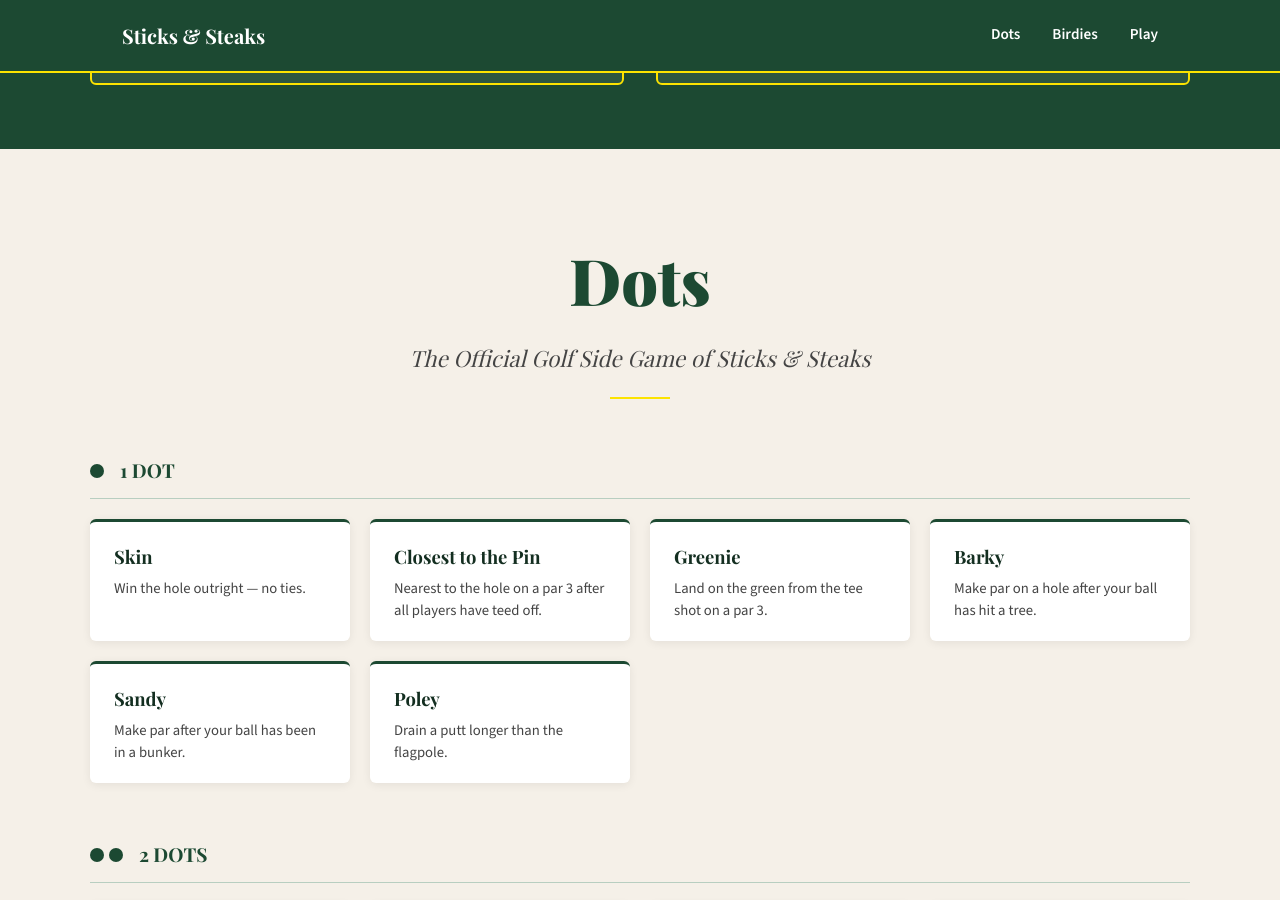
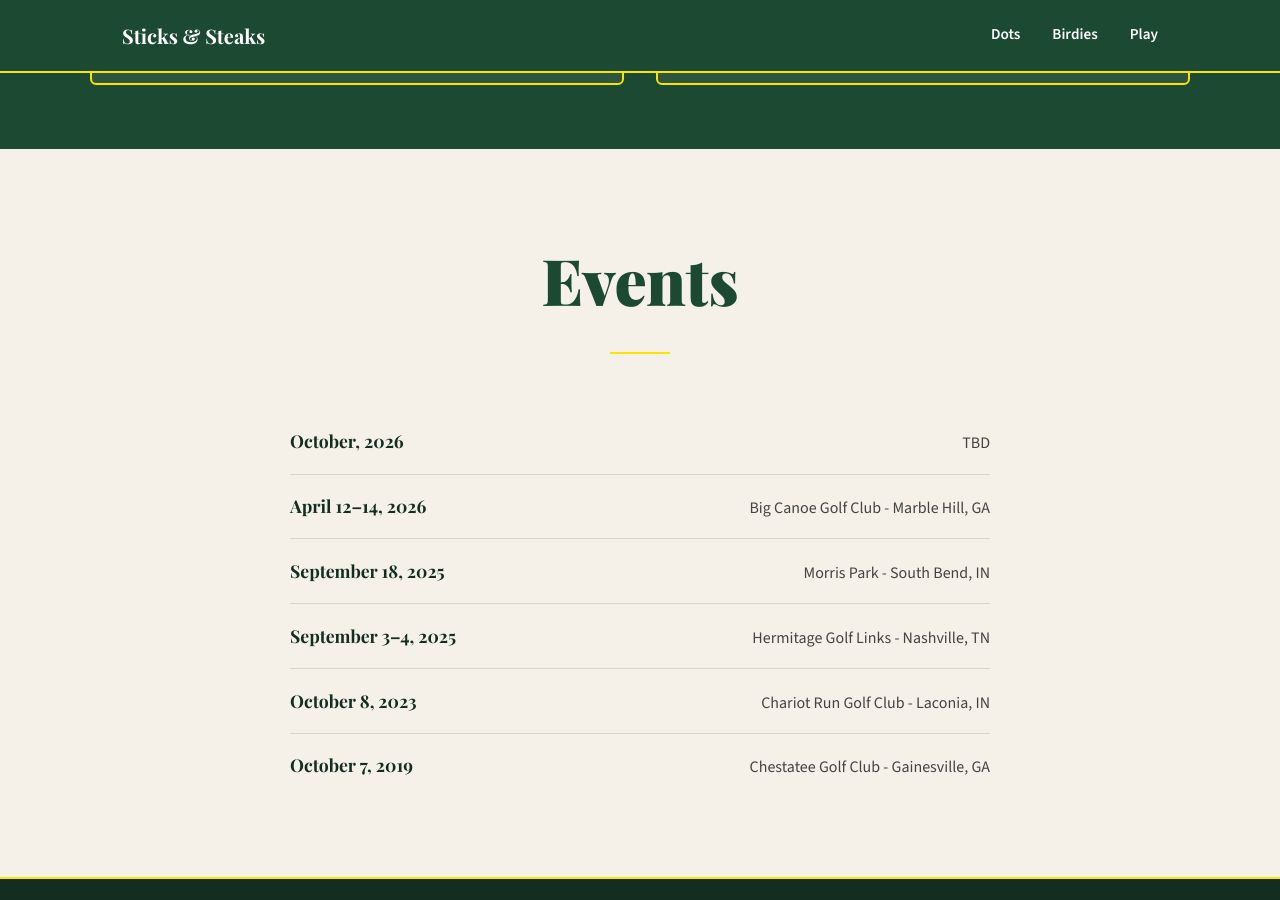
Before and after one commit to jcornelius/dots, a Jekyll site: the page built from index.html, in a window 1280 px wide and 900 px high, scrolled down 1562 px. Built offline with Jekyll 4.4.1, drawn with Linux system fonts in a browser that asks for light colours; some web fonts are replaced; some of the changed text lies outside the part shown.

Commit message:
Add active nav highlighting and Events section (#5)
* Add active nav highlighting, Events section styling, and nav fixes

- Use Jekyll page.url to apply navbar-link--active on the current page
- Remove duplicate hardcoded navbar from play.html (also fixes broken Dots link)
- Add styled Events section to home page with Playfair dates and location rows

Co-Authored-By: Claude Sonnet 4.6 <noreply@anthropic.com>

* Add dots.html page with full Dots game content

Co-Authored-By: Claude Sonnet 4.6 <noreply@anthropic.com>

---------

Co-authored-by: Claude Sonnet 4.6 <noreply@anthropic.com>

```diff
--- a/_layouts/default.html
+++ b/_layouts/default.html
@@ -18,9 +18,9 @@
   <div class="navbar-inner">
     <a href="/" class="navbar-brand">Sticks & Steaks</a>
     <div class="navbar-links">
-      <a href="/" class="navbar-link">Dots</a>
-      <a href="/birdies/" class="navbar-link">Birdies</a>
-      <a href="/play/" class="navbar-link">Play</a>
+      <a href="/dots/" class="navbar-link{% if page.url == '/dots/' %} navbar-link--active{% endif %}">Dots</a>
+      <a href="/birdies/" class="navbar-link{% if page.url == '/birdies/' %} navbar-link--active{% endif %}">Birdies</a>
+      <a href="/play/" class="navbar-link{% if page.url == '/play/' %} navbar-link--active{% endif %}">Play</a>
     </div>
   </div>
 </nav>
--- a/assets/css/main.css
+++ b/assets/css/main.css
@@ -212,6 +212,58 @@ body {
 
 @media (max-width: 640px) {
   .charter-inner { grid-template-columns: 1fr; }
+}
+
+/* ── Events Section ───────────────────────────────────────── */
+
+.events-section {
+  background: var(--cream);
+  padding: 5rem 2rem;
+}
+
+.events-inner {
+  max-width: 700px;
+  margin: 0 auto;
+}
+
+.events-list {
+  list-style: none;
+  padding: 0;
+  margin: 0;
+}
+
+.event-item {
+  display: flex;
+  align-items: baseline;
+  justify-content: space-between;
+  gap: 1.5rem;
+  padding: 1.1rem 0;
+  border-bottom: 1px solid rgba(28, 73, 50, 0.15);
+}
+
+.event-item:last-child {
+  border-bottom: none;
+}
+
+.event-date {
+  font-family: "Playfair Display", Georgia, serif;
+  font-size: 1.1rem;
+  font-weight: 700;
+  color: var(--green-dark);
+}
+
+.event-location {
+  font-family: "Source Sans 3", sans-serif;
+  font-size: 1rem;
+  color: var(--text-mid);
+  text-align: right;
+  white-space: nowrap;
+}
+
+@media (max-width: 480px) {
+  .events-section { padding: 3.5rem 1.25rem; }
+  .event-item { flex-direction: column; gap: 0.2rem; }
+  .event-location { text-align: left; }
 }
 
 /* ── Dots Section ─────────────────────────────────────────── */
--- a/index.html
+++ b/index.html
@@ -40,141 +40,38 @@ description: "don't threaten us with a good time"
   </div>
 </section>
 
-<!-- ── Dots Section ──────────────────────────────────────── -->
-<section class="dots-section">
-
-  <div class="section-header">
-    <h2 class="section-title">Dots</h2>
-    <p class="section-subtitle">The Official Golf Side Game of Sticks &amp; Steaks</p>
-    <hr class="section-rule">
+<!-- ── Events Section ──────────────────────────────────── -->
+<section class="events-section">
+  <div class="events-inner">
+    <div class="section-header">
+      <h2 class="section-title">Events</h2>
+      <hr class="section-rule">
+    </div>
+    <ul class="events-list">
+      <li class="event-item">
+        <span class="event-date">October, 2026</span>
+        <span class="event-location">TBD</span>
+      </li>
+      <li class="event-item">
+        <span class="event-date">April 12–14, 2026</span>
+        <span class="event-location">Big Canoe Golf Club - Marble Hill, GA</span>
+      </li>
+      <li class="event-item">
+        <span class="event-date">September 18, 2025</span>
+        <span class="event-location">Morris Park - South Bend, IN</span>
+      </li>
+      <li class="event-item">
+        <span class="event-date">September 3–4, 2025</span>
+        <span class="event-location">Hermitage Golf Links - Nashville, TN</span>
+      </li>
+      <li class="event-item">
+        <span class="event-date">October 8, 2023</span>
+        <span class="event-location">Chariot Run Golf Club - Laconia, IN</span>
+      </li>
+      <li class="event-item">
+        <span class="event-date">October 7, 2019</span>
+        <span class="event-location">Chestatee Golf Club - Gainesville, GA</span>
+      </li>
+    </ul>
   </div>
-
-  <!-- 1 Dot -->
-  <div class="tier">
-    <div class="tier-header">
-      <div class="dot-pip-group">
-        <span class="dot-pip"></span>
-      </div>
-      <span class="tier-label">1 Dot</span>
-    </div>
-    <div class="cards">
-      <div class="card">
-        <div class="card-name">Skin</div>
-        <div class="card-desc">Win the hole outright — no ties.</div>
-      </div>
-      <div class="card">
-        <div class="card-name">Closest to the Pin</div>
-        <div class="card-desc">Nearest to the hole on a par 3 after all players have teed off.</div>
-      </div>
-      <div class="card">
-        <div class="card-name">Greenie</div>
-        <div class="card-desc">Land on the green from the tee shot on a par 3.</div>
-      </div>
-      <div class="card">
-        <div class="card-name">Barky</div>
-        <div class="card-desc">Make par on a hole after your ball has hit a tree.</div>
-      </div>
-      <div class="card">
-        <div class="card-name">Sandy</div>
-        <div class="card-desc">Make par after your ball has been in a bunker.</div>
-      </div>
-      <div class="card">
-        <div class="card-name">Poley</div>
-        <div class="card-desc">Drain a putt longer than the flagpole.</div>
-      </div>
-    </div>
-  </div>
-
-  <!-- 2 Dots -->
-  <div class="tier">
-    <div class="tier-header">
-      <div class="dot-pip-group">
-        <span class="dot-pip"></span>
-        <span class="dot-pip"></span>
-      </div>
-      <span class="tier-label">2 Dots</span>
-    </div>
-    <div class="cards">
-      <div class="card">
-        <div class="card-name">Chippy</div>
-        <div class="card-desc">Hole out from off the green — chip, pitch, or bump-and-run.</div>
-      </div>
-      <div class="card">
-        <div class="card-name">Birdie</div>
-        <div class="card-desc">Complete the hole in one under par.</div>
-      </div>
-      <div class="card">
-        <div class="card-name">Wet Dream</div>
-        <div class="card-desc">Save par after your ball has been in a water hazard.
-          <span class="card-note">Skipping it off the water still counts.</span>
-        </div>
-      </div>
-      <div class="card">
-        <div class="card-name">Low Putts (per 9)</div>
-        <div class="card-desc">The player with the fewest puts on each 9 holes.</div>
-      </div>
-      <div class="card">
-        <div class="card-name">Low Gross Score (per 9)</div>
-        <div class="card-desc">Total strokes scored.</div>
-      </div>
-      <div class="card">
-        <div class="card-name">Low Net Score (per 9)</div>
-        <div class="card-desc">Handicap adjusted strokes scored.</div>
-      </div>
-    </div>
-  </div>
-
-  <!-- 3 Dots -->
-  <div class="tier">
-    <div class="tier-header">
-      <div class="dot-pip-group">
-        <span class="dot-pip"></span>
-        <span class="dot-pip"></span>
-        <span class="dot-pip"></span>
-      </div>
-      <span class="tier-label">3 Dots</span>
-    </div>
-    <div class="cards">
-      <div class="card">
-        <div class="card-name">Eagle</div>
-        <div class="card-desc">Complete the hole in two under par.</div>
-      </div>
-    </div>
-  </div>
-
-  <!-- 4 Dots -->
-  <div class="tier">
-    <div class="tier-header">
-      <div class="dot-pip-group">
-        <span class="dot-pip"></span>
-        <span class="dot-pip"></span>
-        <span class="dot-pip"></span>
-        <span class="dot-pip"></span>
-      </div>
-      <span class="tier-label">4 Dots</span>
-    </div>
-    <div class="cards">
-      <div class="card">
-        <div class="card-name">Ace</div>
-        <div class="card-desc">Hole in one. Buy a round.</div>
-      </div>
-      <div class="card">
-        <div class="card-name">Albatross</div>
-        <div class="card-desc">Complete the hole in three under par.</div>
-      </div>
-    </div>
-  </div>
-
-  <!-- Rules Notes -->
-  <div class="rules-notes">
-    <div class="notes-block">
-      <h3>Mulligans</h3>
-      <ul>
-        <li>
-          <span>Each player is allowed 6 mulligans per side. Taking a mulligan costs 1 dot, and disqualifies you for score dots, but you remain eligible for stroke dots.<br><em>Example: you can still win a 'Barky' or 'Sandy' but not a Skin, Eagle, etc.</em></span>
-        </li>
-      </ul>
-    </div>
-  </div>
-
 </section>
```
Also changed, not shown: dots.html (added, +144 -0 lines), play.html (+0 -12 lines).
